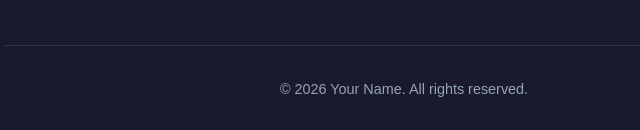
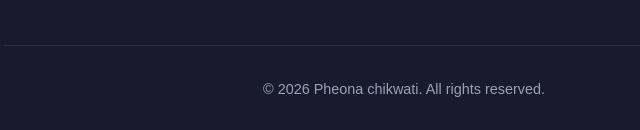
Before and after one commit to chikwatipheona/Pheona-portfolio, a plain HTML site: page index.html in a window 1280 px wide. Shown: the part 3954-4084 px from the top of the page, 236-876 px from the left. Drawn offline with Linux system fonts and the light colour scheme.

Commit message:
little edit

```diff
--- a/index.html
+++ b/index.html
@@ -197,7 +197,7 @@ It helps the company track stock, manage warehouse activities, record processing
             >
             <a href="https://twitter.com/yourusername" title="contact">🐦</a>
           </div>
-          <div class="copyright">© 2026 Your Name. All rights reserved.</div>
+          <div class="copyright">© 2026 Pheona chikwati. All rights reserved.</div>
         </div>
       </div>
     </footer>
```
